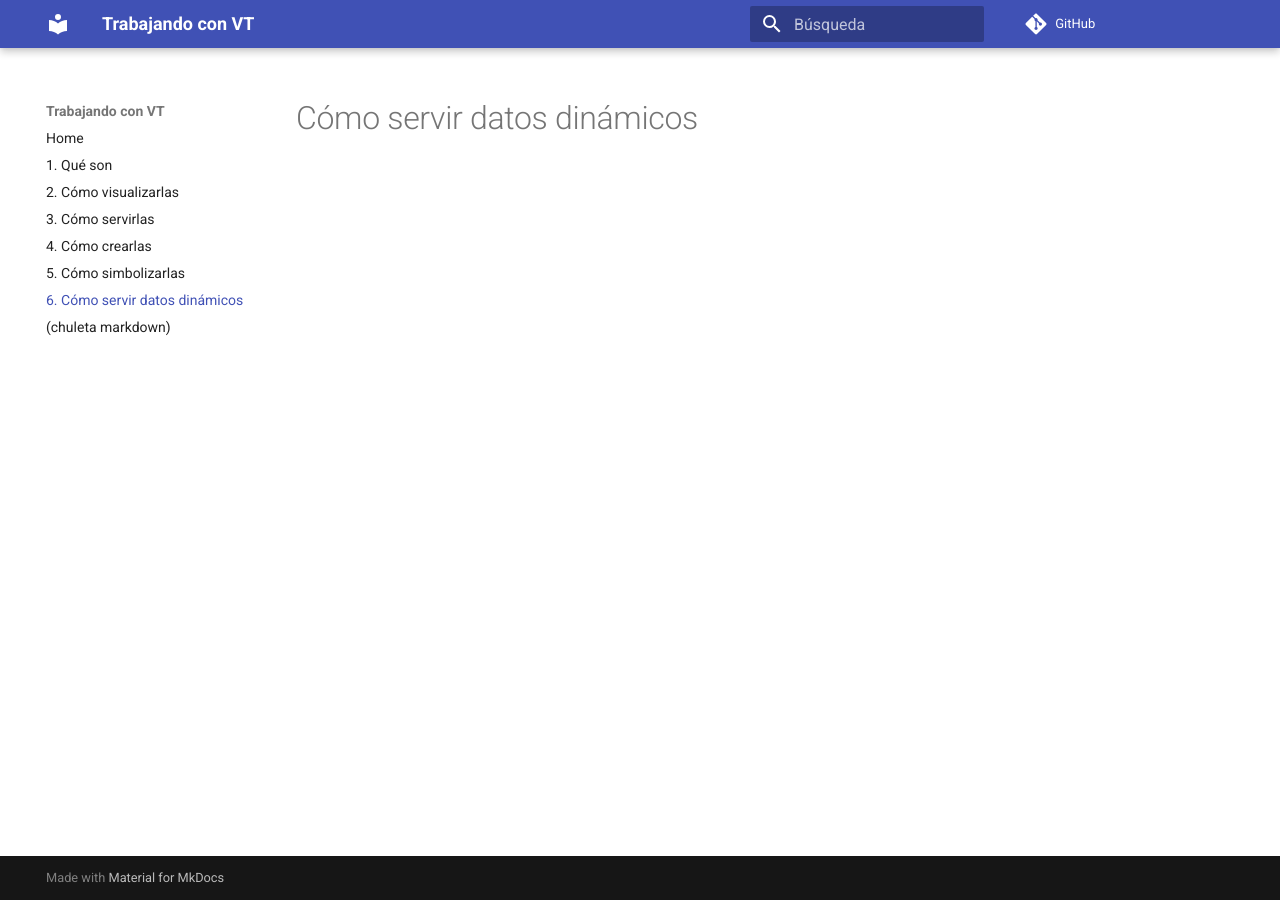
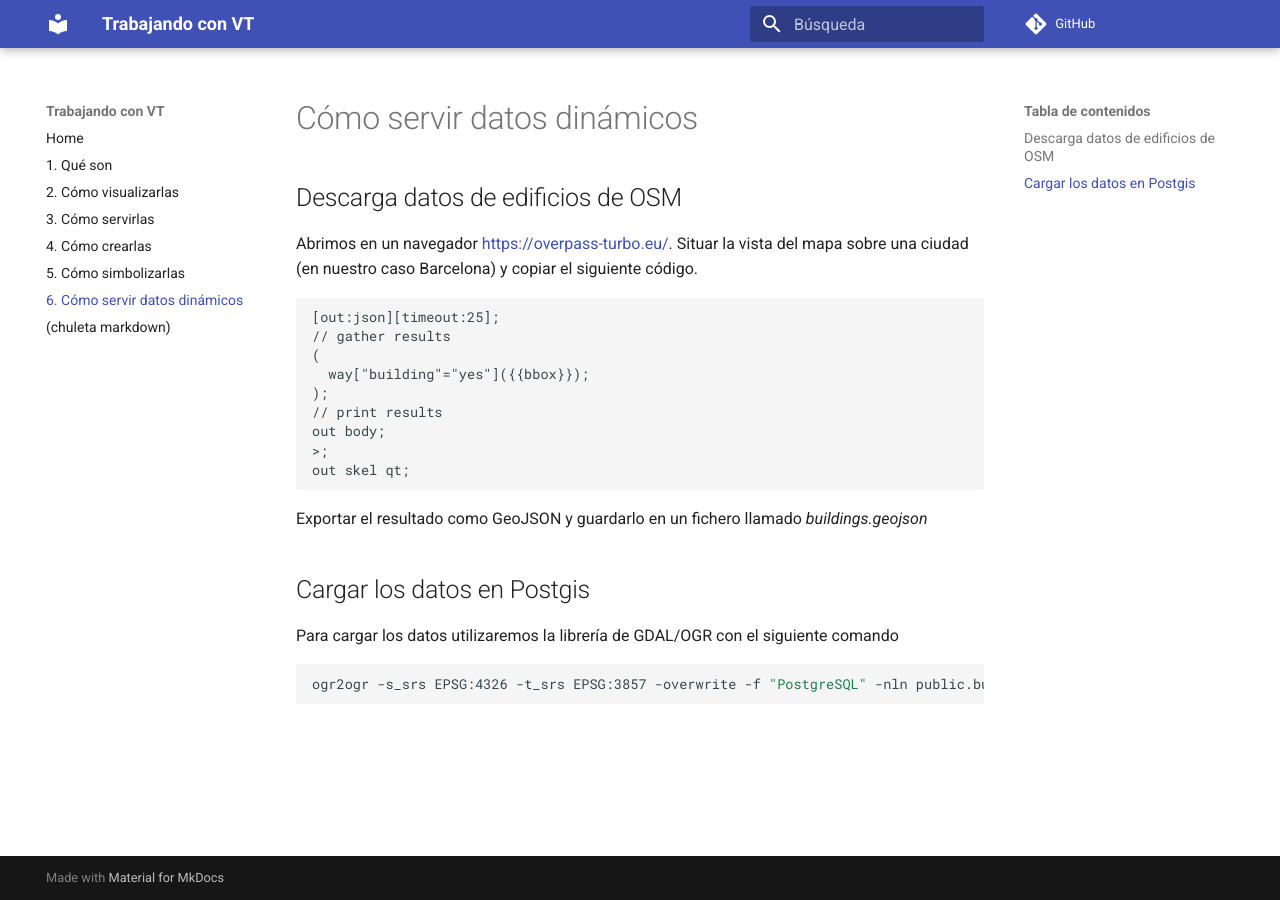
Before and after one commit to geoinquiets/taller-vt, an MkDocs documentation site: the page built from docs/6_servidor_dinamico.md, in a window 1280 px wide. Built offline with MkDocs 1.6.1 and Material for MkDocs 9.7.7, drawn with Linux system fonts in a browser that asks for light colours; comment, search, counter and statistics services are not loaded; old or Windows-style settings are respelled for this version of MkDocs.

Commit message:
datos de edificios de osm

````diff
--- a/docs/6_servidor_dinamico.md
+++ b/docs/6_servidor_dinamico.md
@@ -1 +1,27 @@
 # Cómo servir datos dinámicos
+
+## Descarga datos de edificios de OSM
+
+Abrimos en un navegador https://overpass-turbo.eu/. Situar la vista del mapa sobre una ciudad (en nuestro caso Barcelona) y copiar el siguiente código.
+
+```
+[out:json][timeout:25];
+// gather results
+(
+  way["building"="yes"]({{bbox}});
+);
+// print results
+out body;
+>;
+out skel qt;
+```
+
+Exportar el resultado como GeoJSON y guardarlo en un fichero llamado *buildings.geojson*
+
+## Cargar los datos en Postgis
+
+Para cargar los datos utilizaremos la librería de GDAL/OGR con el siguiente comando
+
+```bash
+ogr2ogr -s_srs EPSG:4326 -t_srs EPSG:3857 -overwrite -f "PostgreSQL" -nln public.building PG:"host=127.0.0.1 user=postgres password=postgres dbname=postgres" buildings.geojson -lco GEOMETRY_NAME=geom  -skipfailures
+```
````
